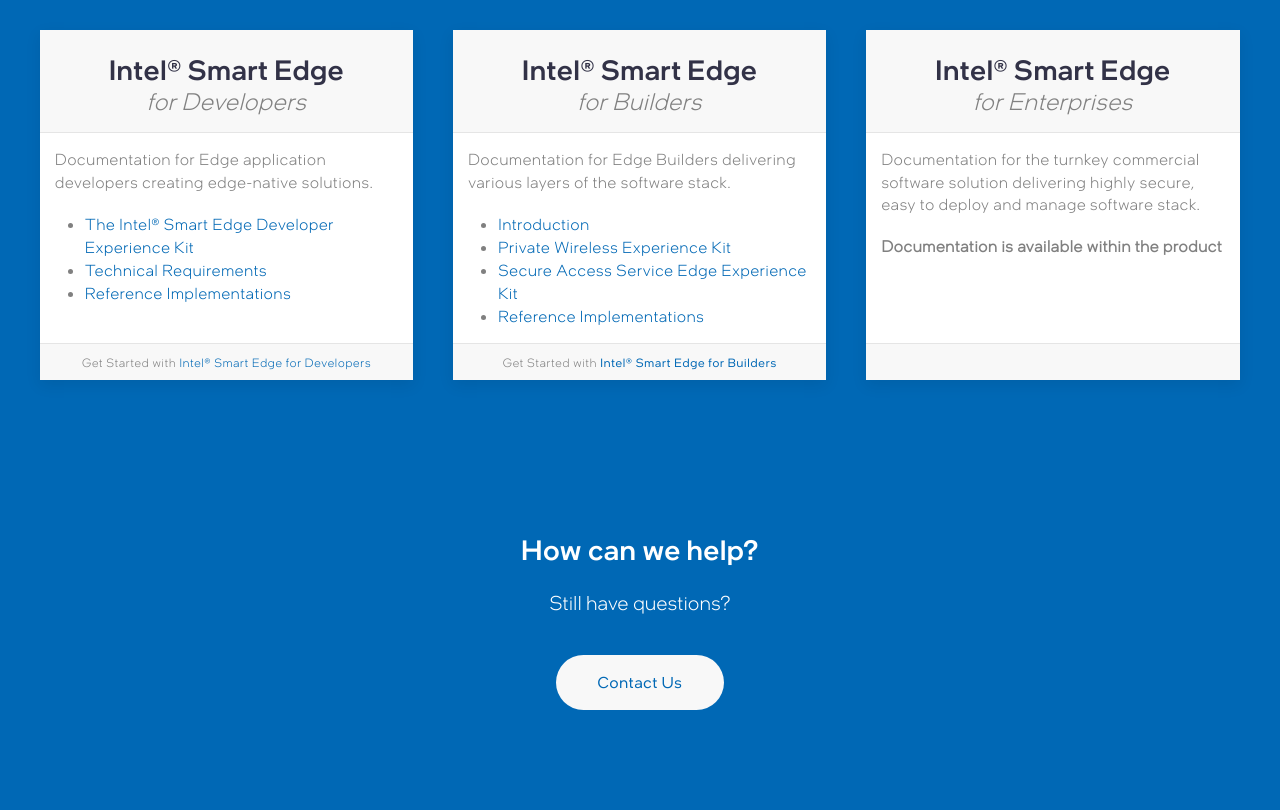
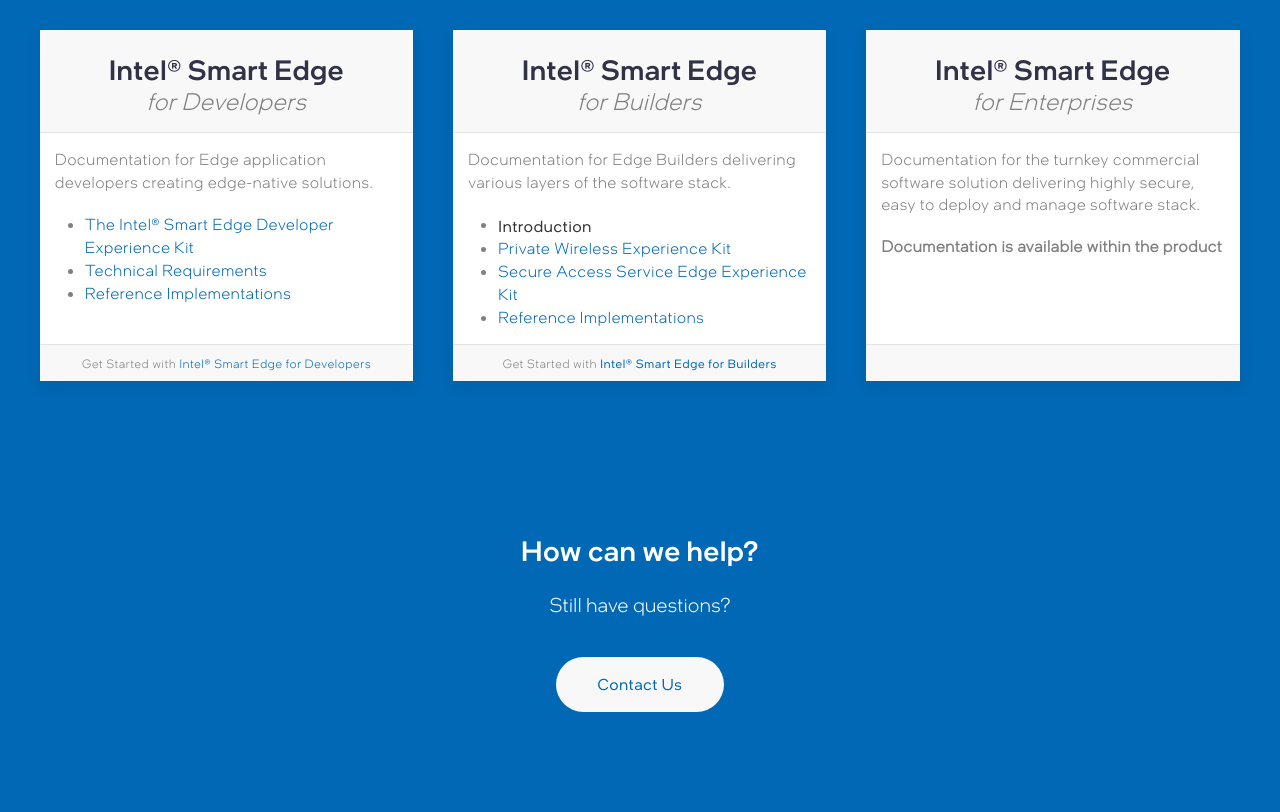
Before and after one commit to intelsmartedgeons/intelsmartedgeons.github.io, a Jekyll site: the page built from index.md, in a window 1280 px wide. Shown: the part 123-935 px from the top of the page. Built offline with Jekyll 4.4.1, drawn with Linux system fonts in a browser that asks for light colours; some web fonts are replaced; comment, search, counter and statistics services are not loaded.

Commit message:
update menu and box

```diff
--- a/_includes/boxesTop.html
+++ b/_includes/boxesTop.html
@@ -53,7 +53,7 @@
                     <div class="uk-card-body uk-text-left uk-padding">
                         <p>Documentation for Edge Builders delivering various layers of the software stack.</p>
                         <ul>
-                            <li><a href="javascript:void(0)">Introduction</a></li>
+                            <li><a href="https://smart-edge-open.github.io/docs/experience-kits/private-wireless-experience-kit/#overview" class="uk-button uk-button-text">Introduction</a></li>
                             <li><a href="https://smart-edge-open.github.io/docs/experience-kits/private-wireless-experience-kit/#overview">Private wireless experience kit</a></li>
                             <li><a href="https://smart-edge-open.github.io/docs/experience-kits/secure-access-service-edge/#overview">Secure access  service  edge experience Kit </a></li>
                             <li><a href="https://onsumaye-team.github.io/docs/reference-implementations/">Reference implementations</a></li>
```
